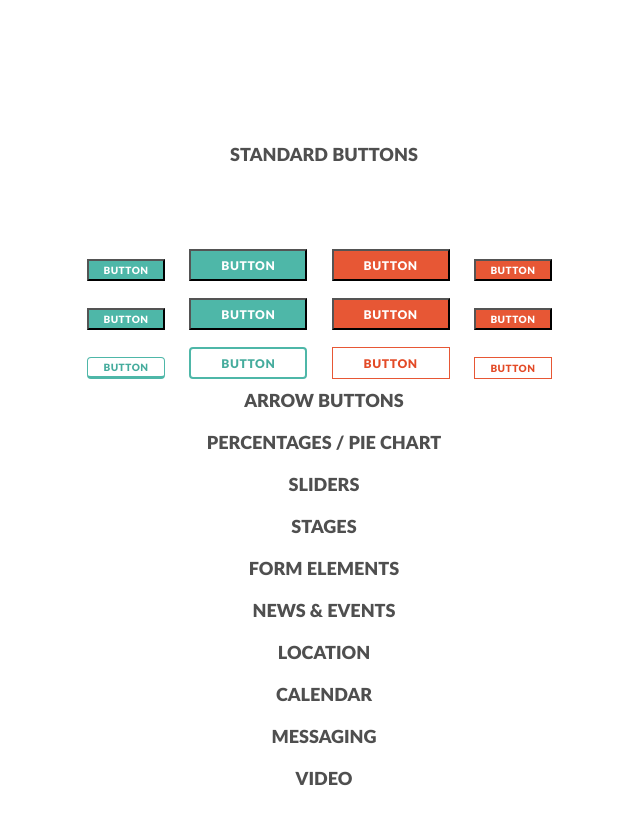
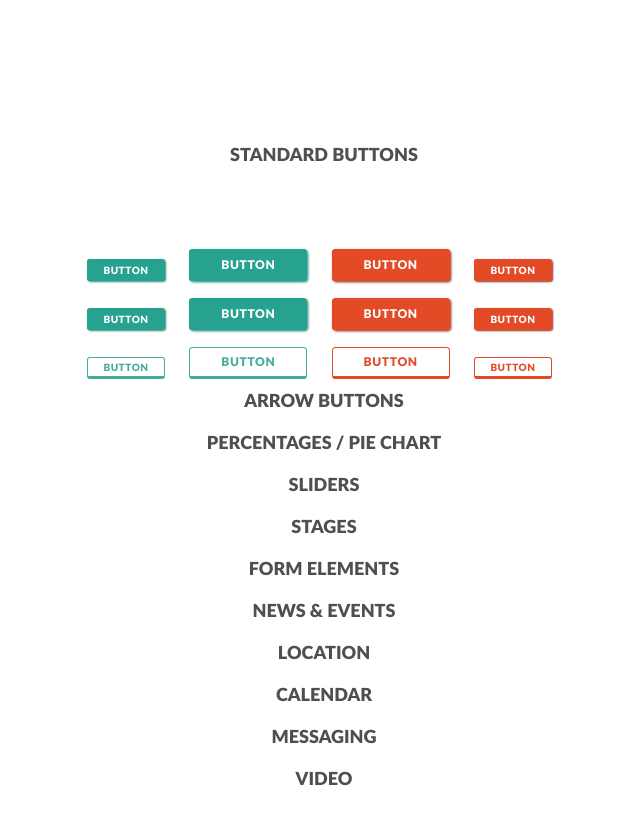
Before and after one commit to ns-m/fullstack-development_test2, a plain HTML site: page index.html in a window 1280 px wide. Shown: the whole page, without its empty margins (30-670 px from the left). Drawn offline with Linux system fonts and the light colour scheme.

Commit message:
standard buttons effects

```diff
--- a/index.html
+++ b/index.html
@@ -9,22 +9,22 @@
 <div class="container">
     <div class="standard">standard buttons</div>
     <div class="standardButtons">
-            <button class="stdButton1"><span>button</span></button>
-            <button class="stdButton2"><span>button</span></button>
-            <button class="stdButton3"><span>button</span></button>
-            <button class="stdButton4"><span>button</span></button>
+        <a href="#" class="stdButton1">button</a>
+        <a href="#" class="stdButton2">button</a>
+        <a href="#" class="stdButton3">button</a>
+        <a href="#" class="stdButton4">button</a>
     </div>
     <div class="standardButtons">
-            <button class="stdButton5"><span>button</span></button>
-            <button class="stdButton6"><span>button</span></button>
-            <button class="stdButton7"><span>button</span></button>
-            <button class="stdButton8"><span>button</span></button>
+        <a href="#" class="stdButton5">button</a>
+        <a href="#" class="stdButton6">button</a>
+        <a href="#" class="stdButton7">button</a>
+        <a href="#" class="stdButton8">button</a>
     </div>
     <div class="standardButtons">
-            <button class="stdButton9"><span>button</span></button>
-            <button class="stdButton10"><span>button</span></button>
-            <button class="stdButton11"><span>button</span></button>
-            <button class="stdButton12"><span>button</span></button>
+        <a href="#" class="stdButton9">button</a>
+        <a href="#" class="stdButton10">button</a>
+        <a href="#" class="stdButton11">button</a>
+        <a href="#" class="stdButton12">button</a>
     </div>
 
     <div class="arrow">arrow buttons</div>
--- a/sass/style.scss
+++ b/sass/style.scss
@@ -6,6 +6,8 @@
 }
 
 $mainFont: Lato-Black, sans-serif;
+$color1: #45ac9d;
+$color2: #e34a26;
 
 * {
   margin: 0;
@@ -25,17 +27,17 @@ html {
   line-height: 42px;
 }
 
-.container{
+.container {
   width: 708px;
   height: 100vh;
 }
 
-.standard{
+.standard {
   margin-top: 133px;
   margin-bottom: 57px;
 }
 
-.standardButtons{
+.standardButtons {
   margin-left: 117px;
   width: 465px;
   height: 49px;
@@ -47,104 +49,113 @@ html {
 }
 
 .stdButton1, .stdButton4, .stdButton5, .stdButton8, .stdButton9,
-.stdButton12{
+.stdButton12 {
   width: 78px;
   height: 22px;
+  font-size: 10px;
+  font-weight: 400;
+  letter-spacing: 0.5px;
+  text-transform: uppercase;
   display: flex;
   align-items: center;
   justify-content: center;
+  text-decoration: none;
 }
 
-.stdButton1 span, .stdButton4 span, .stdButton5 span, .stdButton8 span{
-  //width: 44px;
-  //height: 7px;
+.stdButton1, .stdButton4, .stdButton5, .stdButton8, .stdButton2, .stdButton3, .stdButton6, .stdButton7 {
   color: #ffffff;
-  font-size: 10px;
-  font-weight: 400;
-  //line-height: 42px;
-  letter-spacing: 0.5px;
-  text-transform: uppercase;
-  font-family: $mainFont;
 }
 
 .stdButton2, .stdButton3, .stdButton6, .stdButton7, .stdButton10,
-.stdButton11{
+.stdButton11 {
   width: 118px;
   height: 32px;
+  font-size: 12px;
+  font-weight: 400;
+  letter-spacing: 0.6px;
+  text-transform: uppercase;
   display: flex;
   align-items: center;
   justify-content: center;
+  text-decoration: none;
 }
 
-.stdButton2 span, .stdButton3 span, .stdButton6 span, .stdButton7 span{
-  //width: 52px;
-  //height: 9px;
-  color: #ffffff;
-  font-size: 12px;
-  font-weight: 400;
-  //line-height: 42px;
-  letter-spacing: 0.6px;
-  text-transform: uppercase;
-  font-family: $mainFont;
-  //display: flex;
-  //align-items: center;
-  //justify-content: center;
+.stdButton1, .stdButton2, .stdButton5, .stdButton6 {
+  background-color: $color1;
 }
 
-.stdButton9 span, .stdButton10 span{
-  color: #45ac9d;
+.stdButton3, .stdButton4, .stdButton7, .stdButton8 {
+  background-color: $color2;
 }
 
-.stdButton11 span, .stdButton12 span{
-  color: #e34a26;
-}
-
-.stdButton9 span, .stdButton12 span{
-  //width: 44px;
-  //height: 7px;
-  font-size: 10px;
-  font-weight: 400;
-  //line-height: 42px;
-  letter-spacing: 0.5px;
-  text-transform: uppercase;
-  font-family: $mainFont;
-  //display: flex;
-  //align-items: center;
-  //justify-content: center;
-}
-
-.stdButton10 span, .stdButton11 span{
-  //width: 52px;
-  //height: 9px;
-  font-size: 12px;
-  font-weight: 400;
-  //line-height: 42px;
-  letter-spacing: 0.6px;
-  text-transform: uppercase;
-  font-family: $mainFont;
-  //display: flex;
-  //align-items: center;
-  //justify-content: center;
-}
-
-.stdButton1, .stdButton2, .stdButton5, .stdButton6{
-  background-color: #4eb7a8;
-}
-
-.stdButton3, .stdButton4, .stdButton7, .stdButton8{
-  background-color: #e75735;
-}
-
-.stdButton9, .stdButton10, .stdButton11, .stdButton12{
+.stdButton9, .stdButton10, .stdButton11, .stdButton12 {
   background-color: #ffffff;
 }
 
-.stdButton9, .stdButton10{
-  border: 1px solid #4eb7a8;
+.stdButton9, .stdButton10 {
+  border: 1px solid $color1;
+  color: $color1;
 }
 
-.stdButton11, .stdButton12{
-  border: 1px solid #e75735;
+.stdButton11, .stdButton12 {
+  border: 1px solid $color2;
+  color: $color2;
+}
+
+.stdButton1, .stdButton2 {
+  border-radius: 0.3em;
+  box-shadow: 0 0 0 60px #28a290 inset, .1em .1em .2em #268d7a;
+}
+
+.stdButton3, .stdButton4 {
+  border-radius: 0.3em;
+  box-shadow: 0 0 0 60px $color2 inset, .1em .1em .2em #912f17;
+}
+
+.stdButton2:hover {
+  //width: 49px;
+  //height: 49px;
+  //background-color: #fafafa;
+  //opacity: 0.3;
+  cursor: url("pics/ellipse.cur"), pointer;
+}
+
+.stdButton5, .stdButton6 {
+  border-radius: 0.3em;
+  box-shadow: 0 0 0 60px #28a290 inset, .1em .1em .2em #268d7a;
+  background: linear-gradient(#FB9575, #F45A38 48%, #EA1502 52%, #F02F17);
+}
+
+.stdButton5:active {
+  top: .1em;
+  left: .1em;
+  color: $color2;
+  box-shadow: 0 0 0 60px $color1 inset;
+}
+
+.stdButton6:active {
+  top: .1em;
+  left: .1em;
+  box-shadow: 0 0 0 60px rgba(0, 0, 0, .05) inset;
+}
+
+.stdButton7, .stdButton8 {
+  border-radius: 0.3em;
+  box-shadow: 0 0 0 60px $color2 inset, .1em .1em .2em #912f17;
+  background: linear-gradient(#FB9575, #F45A38 48%, #EA1502 52%, #F02F17);
+}
+
+.stdButton7:active {
+  top: .1em;
+  left: .1em;
+  color: $color2;
+  box-shadow: 0 0 0 60px $color1 inset;
+}
+
+.stdButton8:active {
+  top: .1em;
+  left: .1em;
+  box-shadow: 0 0 0 60px rgba(0, 0, 0, .05) inset;
 }
 
 .stdButton9 {
@@ -152,21 +163,13 @@ html {
   border: 1px solid;
   border-bottom-width: 3px;
   border-radius: 0.3em;
-  //font: inherit;
-  letter-spacing: inherit;
-  //margin: 1em;
-  //padding: 1em 2em;
-  text-transform: inherit;
   transition: color 1s;
-  $color: #4eb7a8;
-  $color2: #88d6f3;
-  color: $color;
+  color: $color1;
 
   &:hover {
     animation: blinds 0.75s linear forwards;
-    background: linear-gradient(0deg, $color 25%, transparent 25%) 0 0 / 0.5em 0.5em
-    , linear-gradient(0deg, $color2 50%, transparent 50%) 0 0 / 1em 1em;
-    color: adjust-hue($color,180);
+    background: linear-gradient(0deg, $color1 25%, transparent 25%) 0 0 / 0.5em 0.5em, linear-gradient(0deg, $color2 50%, transparent 50%) 0 0 / 1em 1em;
+    color: adjust-hue($color1, 180);
   }
 }
 
@@ -177,64 +180,47 @@ html {
   }
 }
 
-@keyframes sheen {
-  0% {
-    transform: skewY(-45deg) translateX(0);
-  }
-  100% {
-    transform: skewY(-45deg) translateX(12.5em);
+.stdButton10 {
+  border: 1px solid $color1;
+  border-bottom-width: 3px;
+  border-radius: 0.3em;
+  &:hover {
+    background-color: $color1;
+    color: #fff;
+    border-bottom: 4px solid darken($color1, 10%);
   }
 }
 
-$color10: #4eb7a8;
-
-@keyframes sheen {
-  0% {
-    transform: skewY(-45deg) translateX(0);
-  }
-  100% {
-    transform: skewY(-45deg) translateX(12.5em);
+.stdButton11 {
+  border: 1px solid $color2;
+  border-bottom-width: 3px;
+  border-radius: 0.3em;
+  &:hover {
+    background-color: $color2;
+    color: #fff;
+    border-bottom: 4px solid darken($color2, 10%);
   }
 }
-//
-//.wrapper {
-//  display: block;
-//  position: absolute;
-//  top: 50%;
-//  left: 50%;
-//  transform: translate(-50%, -50%);
-//}
-.stdButton10 {
-  //padding: 0.75em 2em;
-  //text-align: center;
-  text-decoration: none;
-  color: $color10;
-  border: 2px solid $color10;
-  //font-size: 24px;
-  //display: inline-block;
+
+.stdButton12 {
+  border: 1px solid $color2;
+  border-bottom-width: 3px;
   border-radius: 0.3em;
-  transition: all 0.2s ease-in-out;
-  //position: relative;
-  //overflow: hidden;
-  &:before {
-    content: "";
-    background-color: rgba(255,255,255,0.5);
-    //height: 100%;
-    //width: 3em;
-    //display: block;
-    //position: absolute;
-    //top: 0;
-    left: -4.5em;
-    transform: skewX(-45deg) translateX(0);
-    transition: none;
-  }
+  color: $color2;
   &:hover {
-    background-color: $color10;
-    color: #fff;
-    border-bottom: 4px solid darken($color10, 10%);
-    &:before {
-      transform: skewX(-45deg) translateX(13.5em);
-      transition: all 0.5s ease-in-out;
-    }
+    animation: pulse 1s ease-in infinite;
+    background: radial-gradient(circle, rgba($color2, 0.25) 43%, transparent 50%) 0 0 / 1em 1em, radial-gradient(circle, rgba($color2, 0.25) 43%, transparent 50%) 0.5em 0.5em / 2em 2em;
+    color: darken(adjust-hue($color2, 180), 30%);
   }
 }
+
+@keyframes pulse {
+  50% {
+    background-position: 0.66em 0.66em, -0.33em -0.33em;
+  }
+
+  100% {
+    background-size: 2em 2em, 1em 1em;
+    background-position: -1.5em -1.5em, -1em -1em;
+  }
+}
```
Also changed, not shown: css/style.css.
